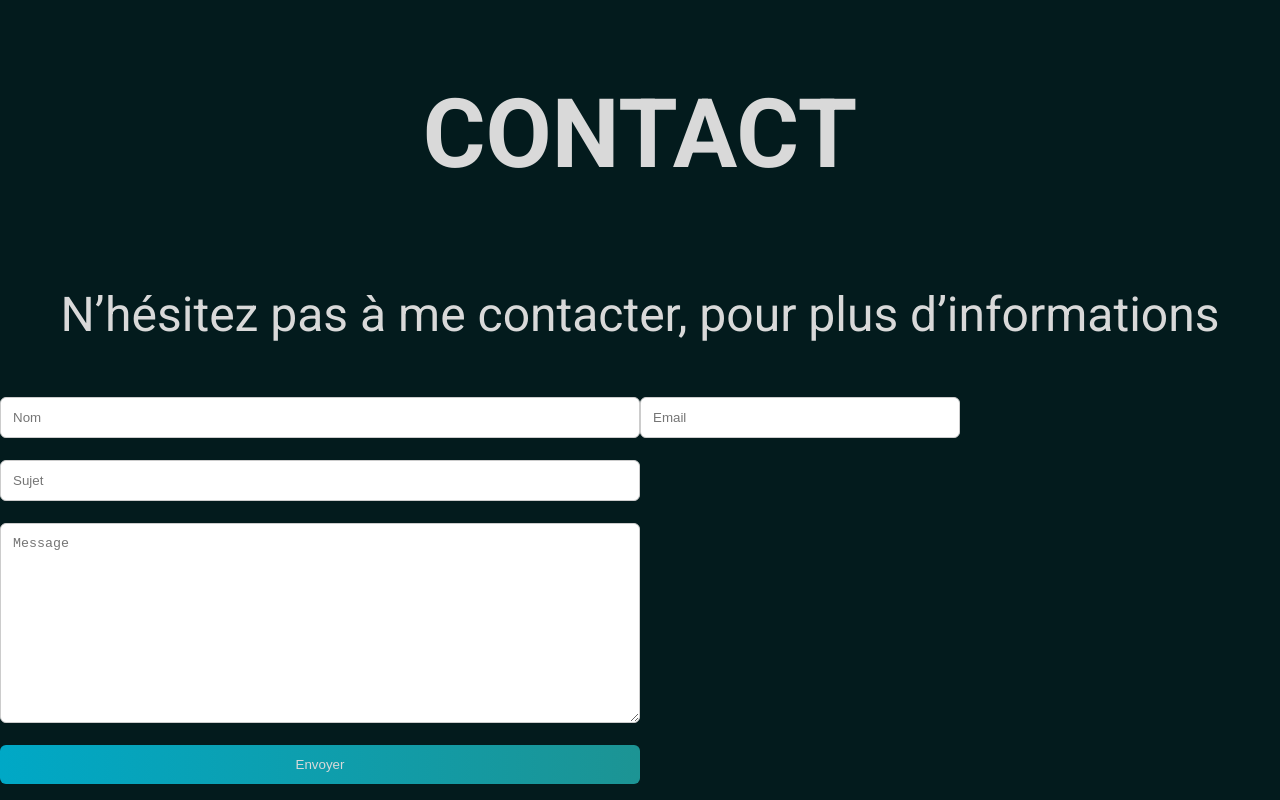
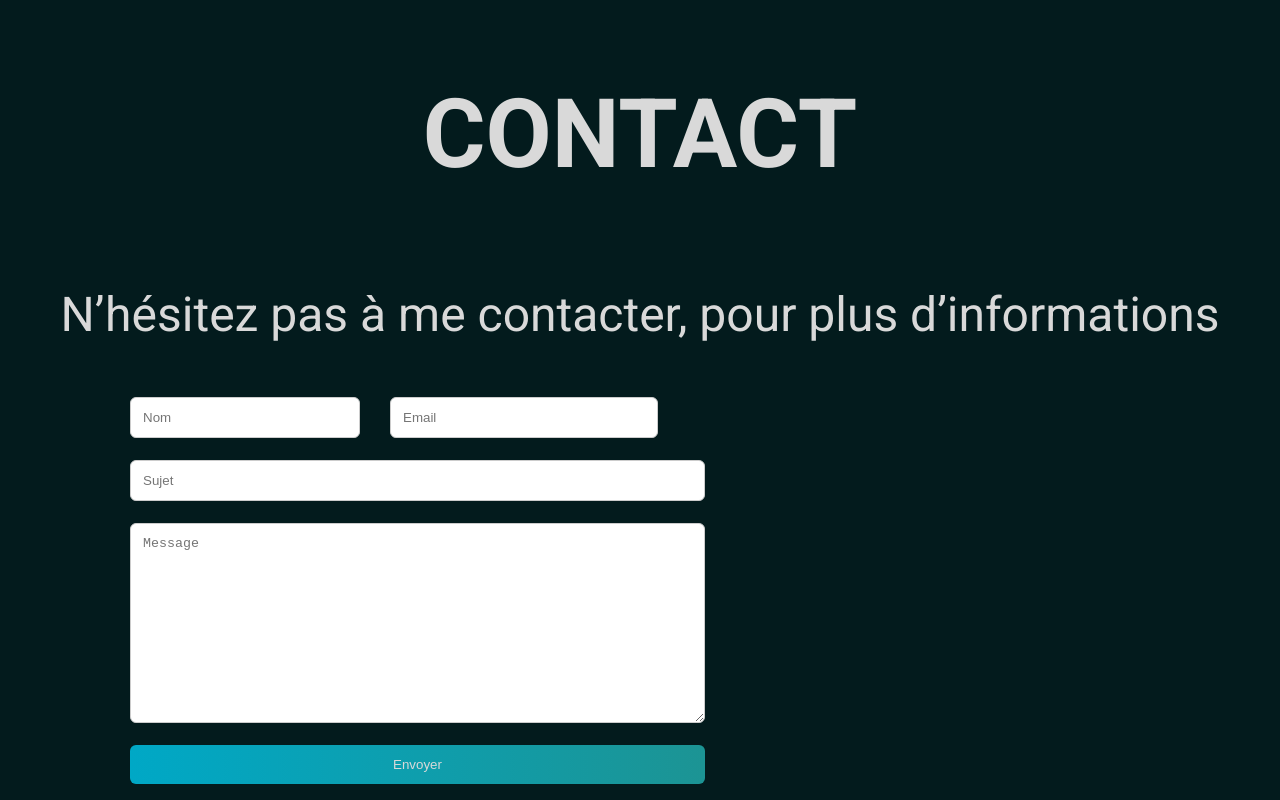
Before and after one commit to Isabelle025/portfolio, a plain HTML site: page index.html in a window 1280 px wide. Shown: the part 5821-6621 px from the top of the page. Drawn offline with Linux system fonts and the light colour scheme.

Commit message:
formualire terminé

```diff
--- a/style.css
+++ b/style.css
@@ -181,6 +181,10 @@ p {
     text-align: center;
 }
 
+.formulaire_contact{
+    margin-left: 8.125rem;
+}
+
 input[type=text], textarea, input[type=submit] {
     width: 50%;
     padding: 12px;
@@ -194,8 +198,21 @@ input[type=text], textarea, input[type=submit] {
     resize: vertical;
 }
 
+#name{
+    width: 20%;
+    padding: 12px;
+    border: 1px solid #ccc;
+    border-radius: 6px;
+    box-sizing: border-box;
+    margin-top: 6px;
+    margin-bottom: 16px;
+    margin-right: 0px;
+    margin-left: 0px;
+    resize: vertical;
+}
+
 input[type=email]{
-    width: 25%;
+    width: 23.3%;
     padding: 12px;
     border: 1px solid #ccc;
     border-radius: 6px;
@@ -209,6 +226,7 @@ input[type=email]{
 
 .form_contact1{
     display: flex;
+    gap: 30px;
 }
 
 .form_contact2{
```
